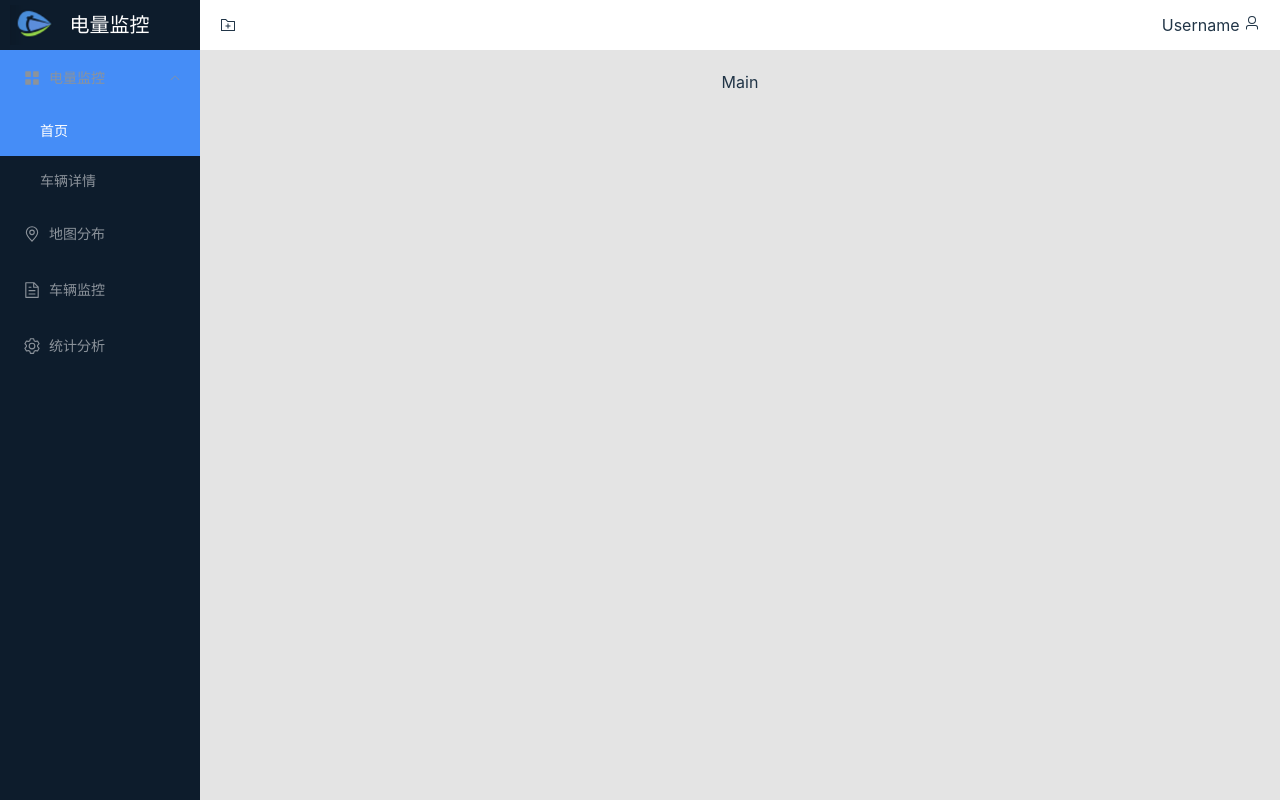
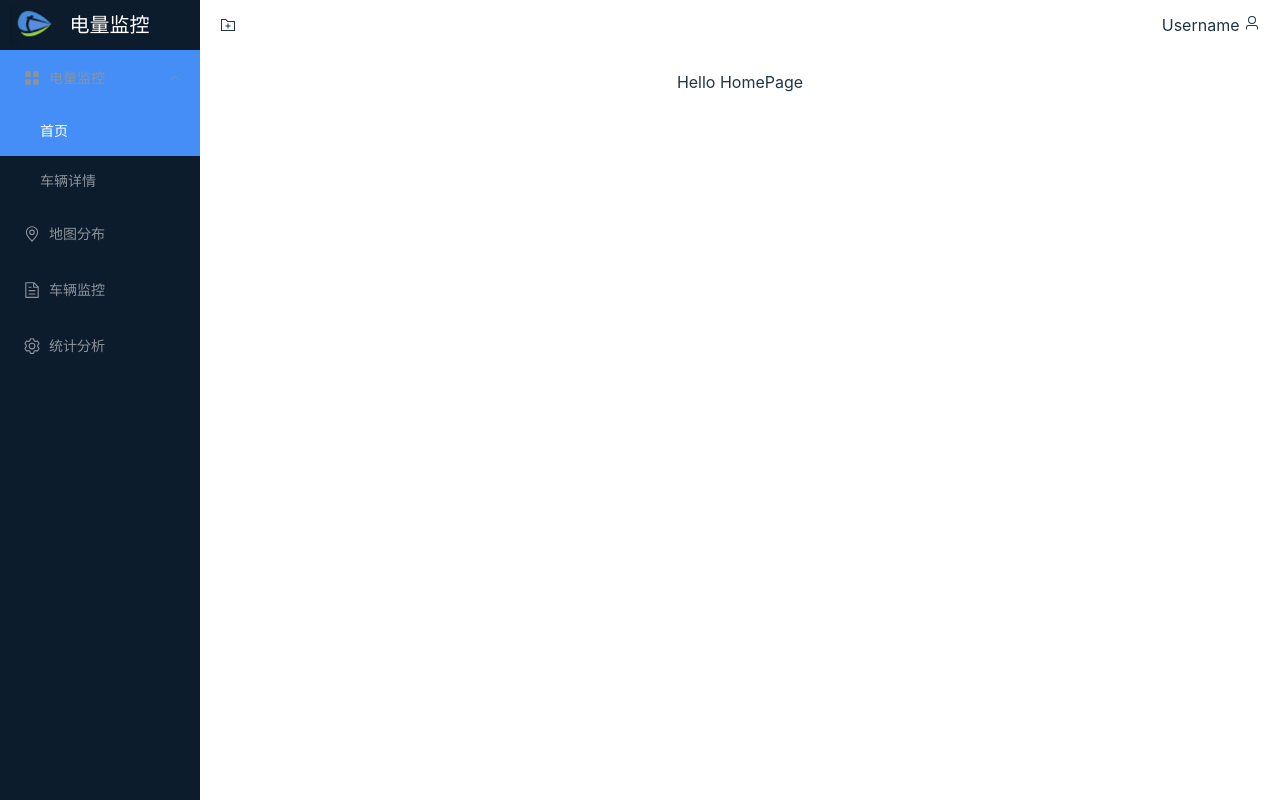
Before and after one commit to Smart-financial-class/PowerMonitor, a Vue app: page / in a window 1280 px wide. Built offline with nearby package versions, Linux system fonts and the light colour scheme.

Commit message:
引入了vue-router组件

```diff
--- a/package.json
+++ b/package.json
@@ -11,7 +11,7 @@
   "dependencies": {
     "element-plus": "^2.2.16",
     "vue": "^3.2.37",
-    "vue-router": "^4.1.5"
+    "vue-router": "4"
   },
   "devDependencies": {
     "@typescript-eslint/eslint-plugin": "^5.0.0",
--- /dev/null
+++ b/src/components/HomePage.vue
@@ -0,0 +1,18 @@
+<template>
+  <div class="home-view-box">
+    Hello HomePage
+  </div>
+</template>
+
+<script>
+export default {
+  name: 'HomePage',
+  setup() {
+    return {}
+  }
+}
+</script>
+
+<style>
+
+</style>
--- a/src/main.js
+++ b/src/main.js
@@ -3,8 +3,11 @@ import './style.css'
 import App from './App.vue'
 import ElementPlus from 'element-plus'
 import 'element-plus/dist/index.css'
+// 引入vue-router
+import router from './router/index.js'
 
 const app = createApp(App)
 
 app.use(ElementPlus)
+app.use(router)
 app.mount('#app')
--- /dev/null
+++ b/src/router/index.js
@@ -0,0 +1,26 @@
+// 1. 定义路由组件.
+import * as VueRouter from 'vue-router'
+// 也可以从其他文件导入
+import HomePage from '../components/HomePage.vue'
+
+const Home = { template: '<div>Home</div>' }
+const About = { template: '<div>About</div>' }
+
+// 2. 定义一些路由
+// 每个路由都需要映射到一个组件。
+// 我们后面再讨论嵌套路由。
+const routes = [
+  { path: '/', component: HomePage },
+  { path: '/about', component: About },
+]
+
+// 3. 创建路由实例并传递 `routes` 配置
+// 你可以在这里输入更多的配置，但我们在这里
+// 暂时保持简单
+const router = VueRouter.createRouter({
+  // 4. 内部提供了 history 模式的实现。为了简单起见，我们在这里使用 hash 模式。
+  history: VueRouter.createWebHashHistory(),
+  routes, // `routes: routes` 的缩写
+})
+
+export default router;
--- a/src/views/MainPage.vue
+++ b/src/views/MainPage.vue
@@ -50,7 +50,7 @@
             <el-icon><User /></el-icon>
           </div>
         </el-header>
-        <el-main>Main</el-main>
+        <el-main><router-view></router-view></el-main>
       </el-container>
     </el-container>
   </div>
@@ -109,6 +109,7 @@ const changeMenu = () => {
 
     .el-aside {
       background-color: rgb(13, 28, 44);
+      overflow: hidden;
       .el-menu {
         width: 202px;
       }
@@ -125,7 +126,7 @@ const changeMenu = () => {
     }
 
     .el-main {
-      background-color: rgb(228, 228, 228);
+      // background-color: rgb(228, 228, 228);
     }
   }
 }
```
Also changed, not shown: 1 other file (tests, documents, lock files or other folders).
